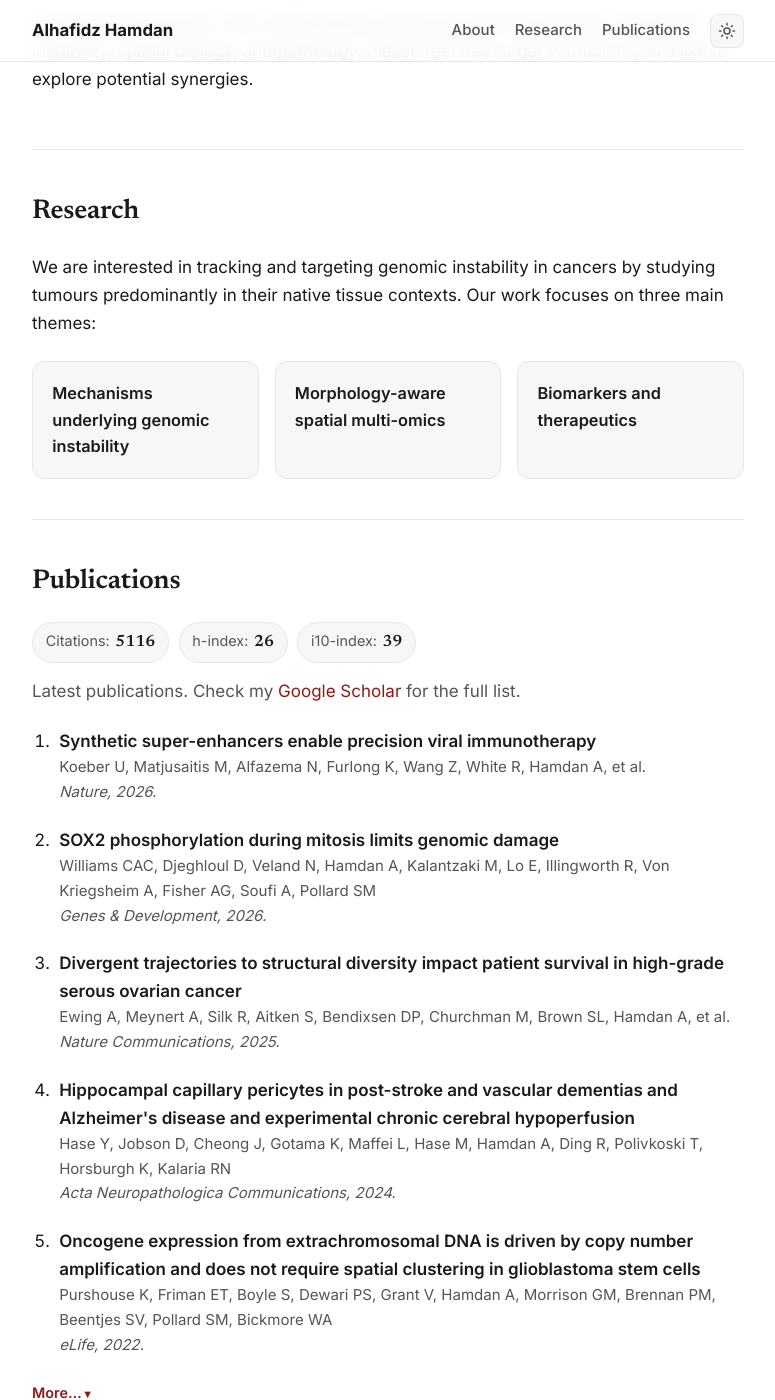
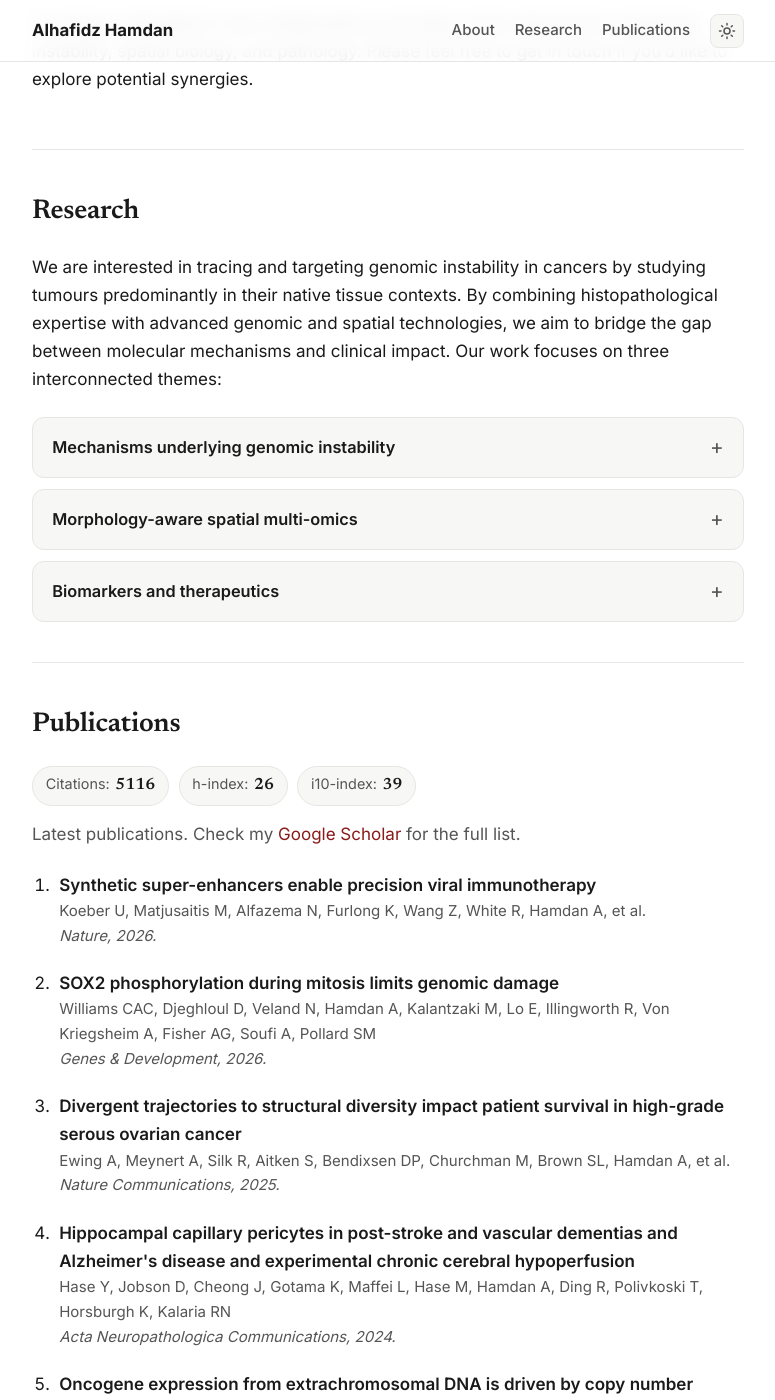
Before and after one commit to alhafidzhamdan/alhafidzhamdan.github.io, a Jekyll site: the page built from index.html, in a window 1280 px wide and 1400 px high, scrolled down 605 px. Shown: the whole window, without its empty margins (252-1027 px from the left). Built offline with Jekyll 4.4.1, drawn with Linux system fonts in a browser that asks for light colours.

Commit message:
Expand research themes into collapsible accordion with full descriptions

```diff
--- a/assets/css/style.css
+++ b/assets/css/style.css
@@ -158,22 +158,47 @@
 .bio { padding: 0.5rem 0 2.5rem; }
 .bio p { margin: 0 0 1rem; }
 
-/* Research grid ----------------------------------------------------------- */
-.research-grid {
-  display: grid;
-  grid-template-columns: repeat(auto-fit, minmax(210px, 1fr));
-  gap: 1rem;
+/* Research themes (accordion) --------------------------------------------- */
+.research-themes {
+  display: flex;
+  flex-direction: column;
+  gap: 0.7rem;
   margin-top: 1.5rem;
 }
-.research-card {
+.research-item {
   background: var(--bg-soft);
   border: 1px solid var(--border);
   border-radius: 12px;
-  padding: 1.1rem 1.2rem;
+  transition: border-color 0.15s ease;
 }
-.research-card h3 { margin: 0 0 0.45rem; font-size: 1.02rem; font-weight: 600; }
-.research-card h3:only-child { margin: 0; }
-.research-card p { margin: 0; font-size: 0.94rem; color: var(--text-soft); }
+.research-item[open] { border-color: var(--accent); }
+.research-item > summary {
+  list-style: none;
+  cursor: pointer;
+  padding: 1rem 1.2rem;
+  font-size: 1.02rem;
+  font-weight: 600;
+  display: flex;
+  align-items: center;
+  justify-content: space-between;
+  gap: 1rem;
+}
+.research-item > summary::-webkit-details-marker { display: none; }
+.research-item > summary::after {
+  content: "+";
+  font-weight: 400;
+  font-size: 1.3rem;
+  color: var(--text-soft);
+  line-height: 1;
+}
+.research-item[open] > summary::after { content: "–"; color: var(--accent); }
+.research-item > summary:hover { color: var(--accent); }
+.research-item > p {
+  margin: 0;
+  padding: 0 1.2rem 1.1rem;
+  font-size: 0.95rem;
+  color: var(--text-soft);
+}
 
 /* Publications ------------------------------------------------------------ */
 .scholar-stats {
--- a/index.html
+++ b/index.html
@@ -51,21 +51,56 @@
 <section id="research" class="section">
   <h2>Research</h2>
   <p>
-    We are interested in tracking and targeting genomic instability in cancers by
-    studying tumours predominantly in their native tissue contexts. Our work focuses
-    on three main themes:
+    We are interested in tracing and targeting genomic instability in cancers by
+    studying tumours predominantly in their native tissue contexts. By combining
+    histopathological expertise with advanced genomic and spatial technologies, we aim
+    to bridge the gap between molecular mechanisms and clinical impact. Our work focuses
+    on three interconnected themes:
   </p>
 
-  <div class="research-grid">
-    <div class="research-card">
-      <h3>Mechanisms underlying genomic instability</h3>
-    </div>
-    <div class="research-card">
-      <h3>Morphology-aware spatial multi-omics</h3>
-    </div>
-    <div class="research-card">
-      <h3>Biomarkers and therapeutics</h3>
-    </div>
+  <div class="research-themes">
+    <details class="research-item">
+      <summary>Mechanisms underlying genomic instability</summary>
+      <p>
+        We investigate how genomic instability arises, persists, and is selected for
+        during tumour evolution. Particular emphasis is placed on extrachromosomal DNA
+        (ecDNA), chromothripsis, and other structural variants, including their
+        lineage-specific vulnerabilities (e.g., in neural progenitors) and interplay
+        with DNA double-strand breaks, R-loops, and mitochondrial–nuclear crosstalk.
+        Using a combination of genome-edited cell models, patient-derived samples, and
+        large whole-genome sequencing datasets, we seek to uncover the rules governing
+        ecDNA formation, amplification, and inheritance in different tumour types.
+      </p>
+    </details>
+
+    <details class="research-item">
+      <summary>Morphology-aware spatial multi-omics</summary>
+      <p>
+        We develop and apply spatially resolved approaches that preserve and leverage
+        tissue morphology and cellular context. By integrating histology-guided
+        single-nucleus multi-omics (e.g., Slide-tags, scONE-seq, and spatial
+        transcriptomics) with high-resolution imaging, we map the spatial organisation
+        of genomic instability, ecDNA-driven heterogeneity, and microenvironmental
+        niches within intact tumours and premalignant lesions. This “morphology-aware”
+        framework enables precise linking of molecular features to histopathological
+        patterns, improving biological insight and diagnostic relevance.
+      </p>
+    </details>
+
+    <details class="research-item">
+      <summary>Biomarkers and therapeutics</summary>
+      <p>
+        We translate mechanistic and spatial insights into clinically actionable tools.
+        This includes the development of liquid biopsy approaches (such as long-read
+        cfDNA sequencing via MinION/Flongle for ecDNA detection and early relapse
+        monitoring — SIMMA), as well as the identification of synthetic-lethal
+        vulnerabilities and novel therapeutic targets. We are particularly focused on
+        cancers of unmet need, including glioblastoma (GBM), high-grade serous ovarian
+        carcinoma (HGSOC), and malignant pleural mesothelioma (MPM), with the ultimate
+        goal of improving early detection, risk stratification, and precision treatment
+        strategies.
+      </p>
+    </details>
   </div>
 </section>
 
```
